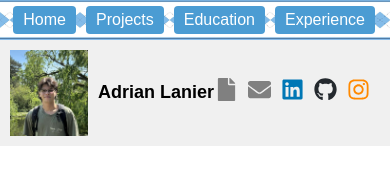
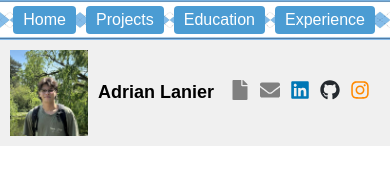
Before and after one commit to adlanier/portfolio_natalia, a React (Vite) app: page / in a window 390 px wide. Shown: the top 170 px of the page. Built offline with nearby package versions, Linux system fonts and the light colour scheme.

Commit message:
smaller icon on phone

```diff
--- a/src/styles/Profile.css
+++ b/src/styles/Profile.css
@@ -113,7 +113,7 @@
   }
 
   .icon {
-      font-size: 23px;
+      font-size: 20px;
   }
 
   .contact-section {
```
